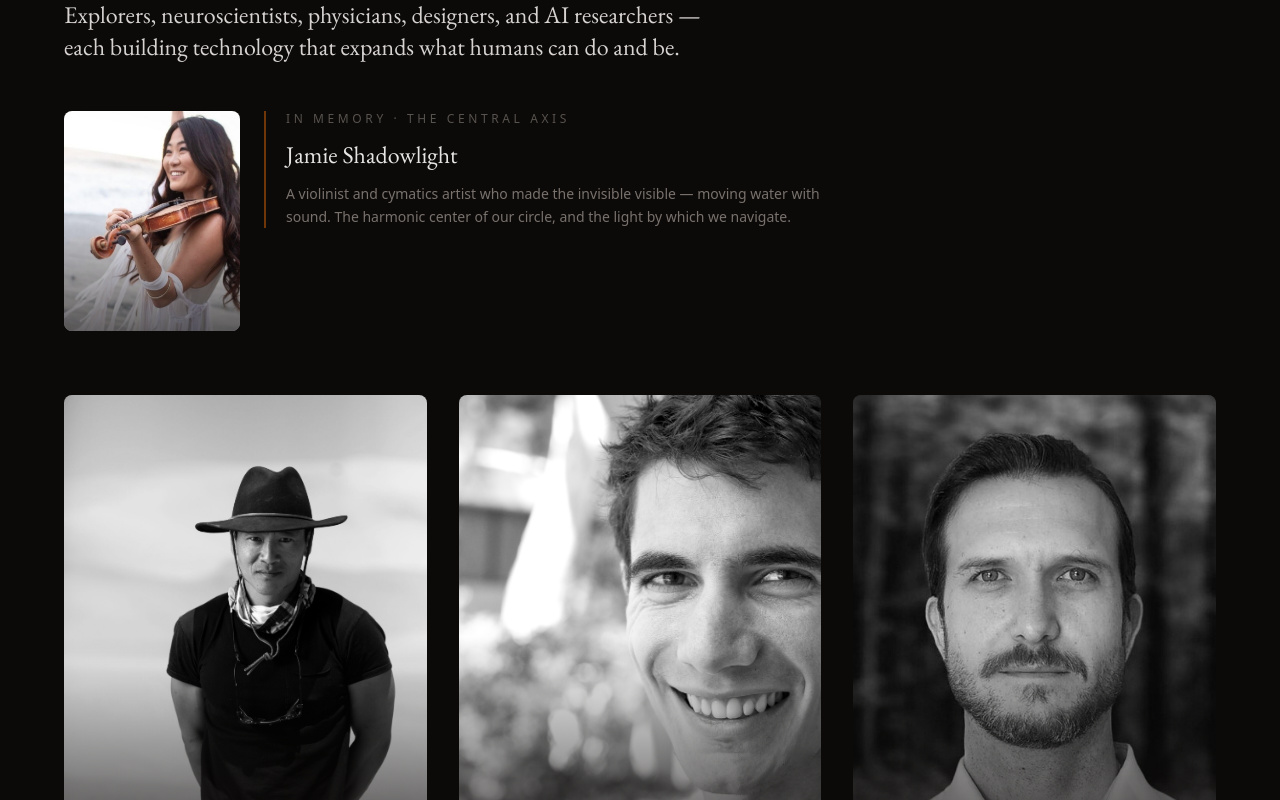
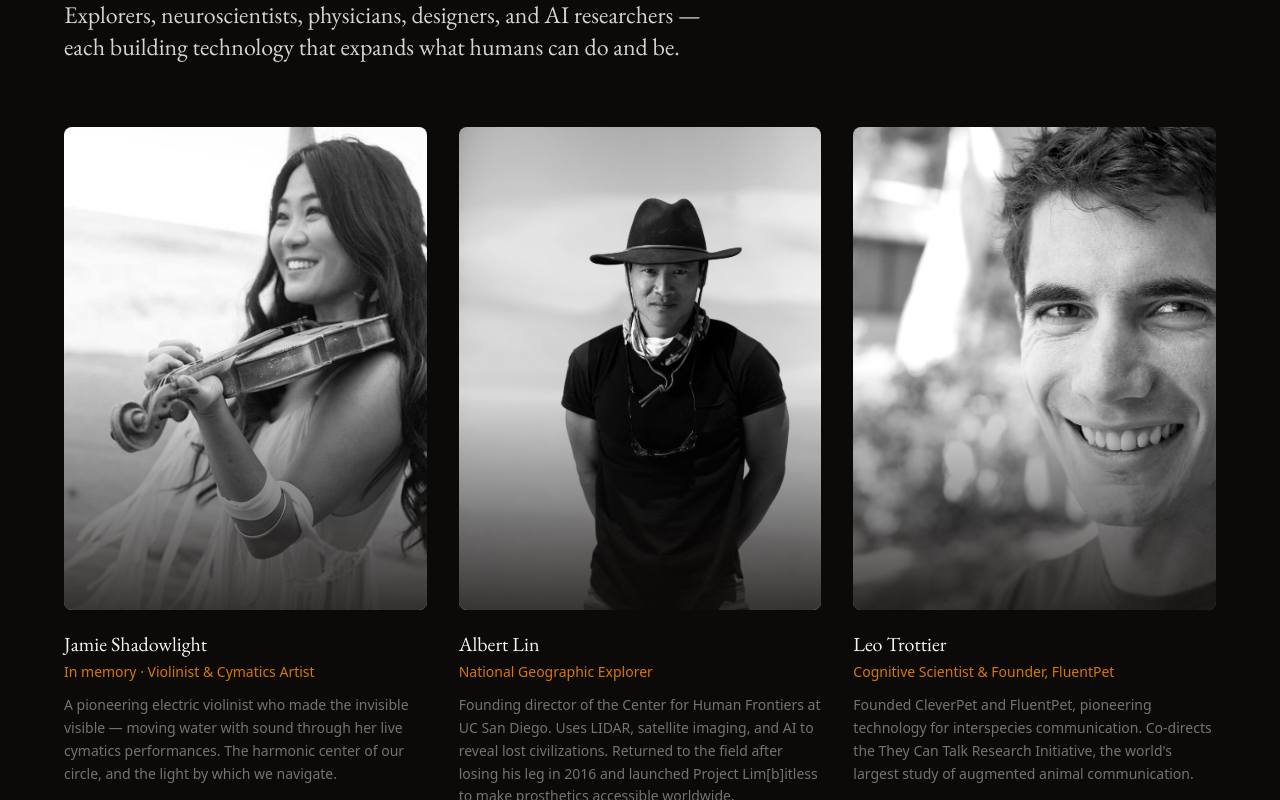
Before and after one commit to JDerekLomas/wisdomfrontiers, a Next.js app: page / in a window 1280 px wide. Shown: the part 1940-2740 px from the top of the page. Built offline with nearby package versions, Linux system fonts and the light colour scheme.

Commit message:
Place Jamie Shadowlight in the circle with the founders (both designs); remove separate memorial block
Co-Authored-By: Claude Opus 4.8 (1M context) <noreply@anthropic.com>

```diff
--- a/src/app/explorer/page.tsx
+++ b/src/app/explorer/page.tsx
@@ -12,6 +12,13 @@ const archivo = Archivo({
 const YELLOW = "#FFCB05"; // National Geographic-style signal yellow
 
 const team = [
+  {
+    name: "Jamie Shadowlight",
+    photo: "/team/jamie-shadowlight.jpg",
+    title: "In memory · Violinist & Cymatics Artist",
+    bio: "A pioneering electric violinist who made the invisible visible — moving water with sound through her live cymatics performances. The harmonic center of our circle, and the light by which we navigate.",
+    url: "https://jamieshadowlight.org",
+  },
   {
     name: "Albert Lin",
     photo: "/team/albert-lin.jpg",
@@ -311,34 +318,8 @@ export default function Explorer() {
             researchers.
           </h2>
 
-          {/* Jamie memorial */}
-          <div className="mt-14 flex flex-col gap-6 border-t border-stone-200 pt-10 sm:flex-row sm:items-start">
-            <div className="relative aspect-[4/5] w-full flex-shrink-0 overflow-hidden bg-stone-200 sm:w-48">
-              <Image
-                src="/team/jamie-shadowlight.jpg"
-                alt="Jamie Shadowlight"
-                fill
-                className="object-cover object-center"
-              />
-            </div>
-            <div className="pl-1 sm:border-l-[3px] sm:pl-6" style={{ borderColor: YELLOW }}>
-              <Caption>In memory · the central axis</Caption>
-              <h3
-                className={`${archivo.className} mt-3 text-2xl font-800 tracking-tight`}
-                style={{ fontWeight: 800 }}
-              >
-                Jamie Shadowlight
-              </h3>
-              <p className="mt-3 max-w-xl leading-relaxed text-stone-600">
-                A violinist and cymatics artist who made the invisible visible —
-                moving water with sound. The harmonic center of our circle, and
-                the light by which we navigate.
-              </p>
-            </div>
-          </div>
-
-          {/* Founders grid */}
-          <div className="mt-16 grid gap-x-8 gap-y-14 sm:grid-cols-2 lg:grid-cols-3">
+          {/* The circle */}
+          <div className="mt-14 grid gap-x-8 gap-y-14 sm:grid-cols-2 lg:grid-cols-3">
             {team.map((person) => (
               <a
                 key={person.name}
--- a/src/app/page.tsx
+++ b/src/app/page.tsx
@@ -1,6 +1,13 @@
 import Image from "next/image";
 
 const team = [
+  {
+    name: "Jamie Shadowlight",
+    photo: "/team/jamie-shadowlight.jpg",
+    title: "In memory · Violinist & Cymatics Artist",
+    bio: "A pioneering electric violinist who made the invisible visible — moving water with sound through her live cymatics performances. The harmonic center of our circle, and the light by which we navigate.",
+    url: "https://jamieshadowlight.org",
+  },
   {
     name: "Albert Lin",
     photo: "/team/albert-lin.jpg",
@@ -225,37 +232,11 @@ export default function Home() {
           <p className="text-xs font-medium uppercase tracking-[0.3em] text-stone-600 mb-4">
             Board of Directors
           </p>
-          <p className="font-[family-name:var(--font-garamond)] text-2xl text-stone-300 mb-12 max-w-2xl">
+          <p className="font-[family-name:var(--font-garamond)] text-2xl text-stone-300 mb-16 max-w-2xl">
             Explorers, neuroscientists, physicians, designers, and AI
             researchers — each building technology that expands what humans
             can do and be.
           </p>
-
-          <div className="mb-16 max-w-3xl flex flex-col sm:flex-row gap-6 items-start">
-            <div className="relative w-full sm:w-44 aspect-[4/5] flex-shrink-0 rounded-lg overflow-hidden bg-stone-900">
-              <Image
-                src="/team/jamie-shadowlight.jpg"
-                alt="Jamie Shadowlight"
-                fill
-                className="object-cover object-center"
-                sizes="(max-width: 640px) 100vw, 176px"
-              />
-              <div className="absolute inset-0 bg-gradient-to-t from-stone-950/60 via-transparent to-transparent" />
-            </div>
-            <div className="border-l-2 border-amber-700/60 pl-5">
-              <p className="text-xs font-medium uppercase tracking-[0.3em] text-stone-600 mb-3">
-                In memory &middot; The Central Axis
-              </p>
-              <h3 className="font-[family-name:var(--font-garamond)] text-2xl text-stone-200">
-                Jamie Shadowlight
-              </h3>
-              <p className="text-sm text-stone-500 mt-3 leading-relaxed">
-                A violinist and cymatics artist who made the invisible visible —
-                moving water with sound. The harmonic center of our circle, and
-                the light by which we navigate.
-              </p>
-            </div>
-          </div>
 
           <div className="grid sm:grid-cols-2 lg:grid-cols-3 gap-x-8 gap-y-14">
             {team.map((person) => (
```
